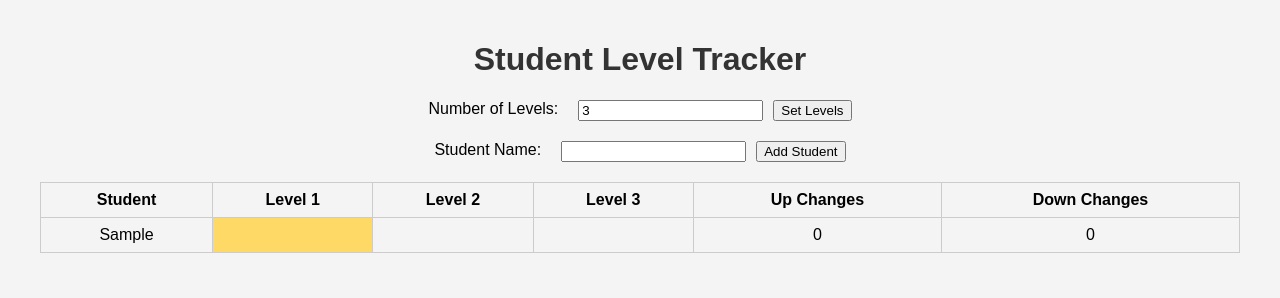
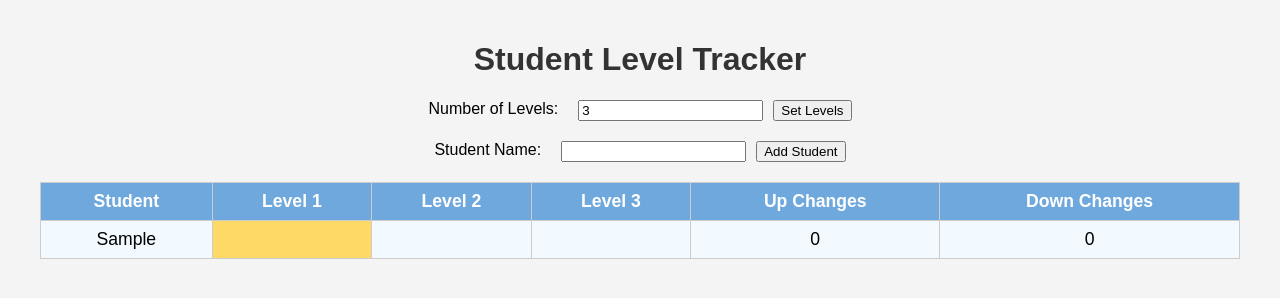
Before and after one commit to RedNoraa/Great-Behavior, a website: page levels.html in a window 1280 px wide. Both pictures are taken after typing "Sample" into the empty fields and a click on the button "Add Student". Drawn offline with Linux system fonts and the light colour scheme.

Commit message:
Improve student level tracker UI

```diff
--- a/levels.html
+++ b/levels.html
@@ -4,11 +4,6 @@
     <meta charset="UTF-8">
     <title>Student Level Tracker</title>
     <link rel="stylesheet" href="styles.css">
-    <style>
-        table { width: 100%; border-collapse: collapse; margin-top: 20px; }
-        th, td { border: 1px solid #ccc; padding: 8px; text-align: center; }
-        .current-level { background-color: #ffd966; }
-    </style>
 </head>
 <body>
 <div class="container">
@@ -23,7 +18,7 @@
         <input type="text" id="studentName">
         <button id="addStudent">Add Student</button>
     </div>
-    <table id="progressTable"></table>
+    <table id="progressTable" class="progress-table"></table>
 </div>
 <script type="module" src="levels.js"></script>
 </body>
--- a/levels.js
+++ b/levels.js
@@ -7,18 +7,20 @@ const table = document.getElementById('progressTable');
 let levelCount = parseInt(levelInput.value, 10);
 const students = [];
 
-function buildHeader() {
+function renderTable() {
+  table.innerHTML = '';
   const header = document.createElement('tr');
-  header.innerHTML = `<th>Student</th>`;
+  header.innerHTML = '<th>Student</th>';
   for (let i = 1; i <= levelCount; i++) {
     const th = document.createElement('th');
     th.textContent = `Level ${i}`;
     header.appendChild(th);
   }
   header.innerHTML += '<th>Up Changes</th><th>Down Changes</th>';
-  table.innerHTML = '';
   table.appendChild(header);
+  students.forEach((s, i) => addRow(s, i));
 }
+
 
 function addRow(student, index) {
   const row = document.createElement('tr');
@@ -26,7 +28,7 @@ function addRow(student, index) {
   let cells = `<td>${student.name}</td>`;
   for (let i = 1; i <= levelCount; i++) {
     const cls = i === student.level ? 'current-level' : '';
-    cells += `<td class="lvl${i} ${cls}"></td>`;
+    cells += `<td class="level-cell lvl${i} ${cls}"></td>`;
   }
   cells += `<td class="up">${student.up}</td><td class="down">${student.down}</td>`;
   row.innerHTML = cells;
@@ -61,8 +63,7 @@ function refreshRow(index) {
 
 setLevelsBtn.addEventListener('click', () => {
   levelCount = parseInt(levelInput.value, 10) || 1;
-  buildHeader();
-  students.forEach((_, i) => refreshRow(i));
+  renderTable();
 });
 
 addStudentBtn.addEventListener('click', () => {
@@ -70,8 +71,8 @@ addStudentBtn.addEventListener('click', () => {
   if (!name) return;
   const student = { name, level: 1, up: 0, down: 0 };
   students.push(student);
-  addRow(student, students.length - 1);
+  renderTable();
   studentInput.value = '';
 });
 
-buildHeader();
+renderTable();
--- a/styles.css
+++ b/styles.css
@@ -92,3 +92,32 @@
     font-weight: bold;
     color: #333;
 }
+
+/* Styles for the Student Level Tracker */
+.progress-table {
+    width: 100%;
+    border-collapse: collapse;
+    margin-top: 20px;
+    font-size: 1.1em;
+    background-color: #fff;
+}
+.progress-table th {
+    background-color: #6fa8dc;
+    color: #fff;
+}
+.progress-table th,
+.progress-table td {
+    border: 1px solid #ccc;
+    padding: 8px;
+    text-align: center;
+}
+.progress-table tr:nth-child(even) {
+    background-color: #f2f9ff;
+}
+.progress-table tr:hover {
+    background-color: #d9ead3;
+}
+.level-cell.current-level {
+    background-color: #ffd966;
+    font-weight: bold;
+}
```
Lines whose indentation alone changed are shown as unchanged.
